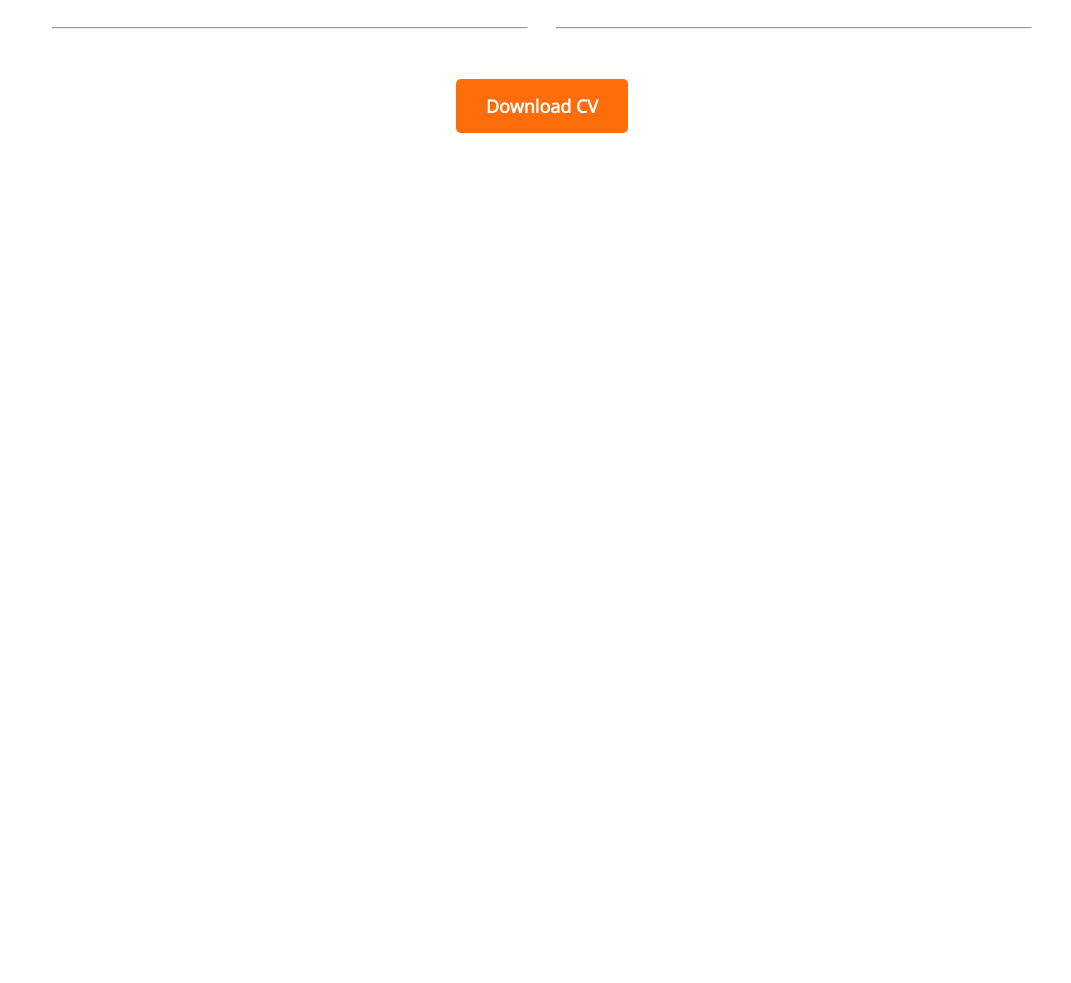
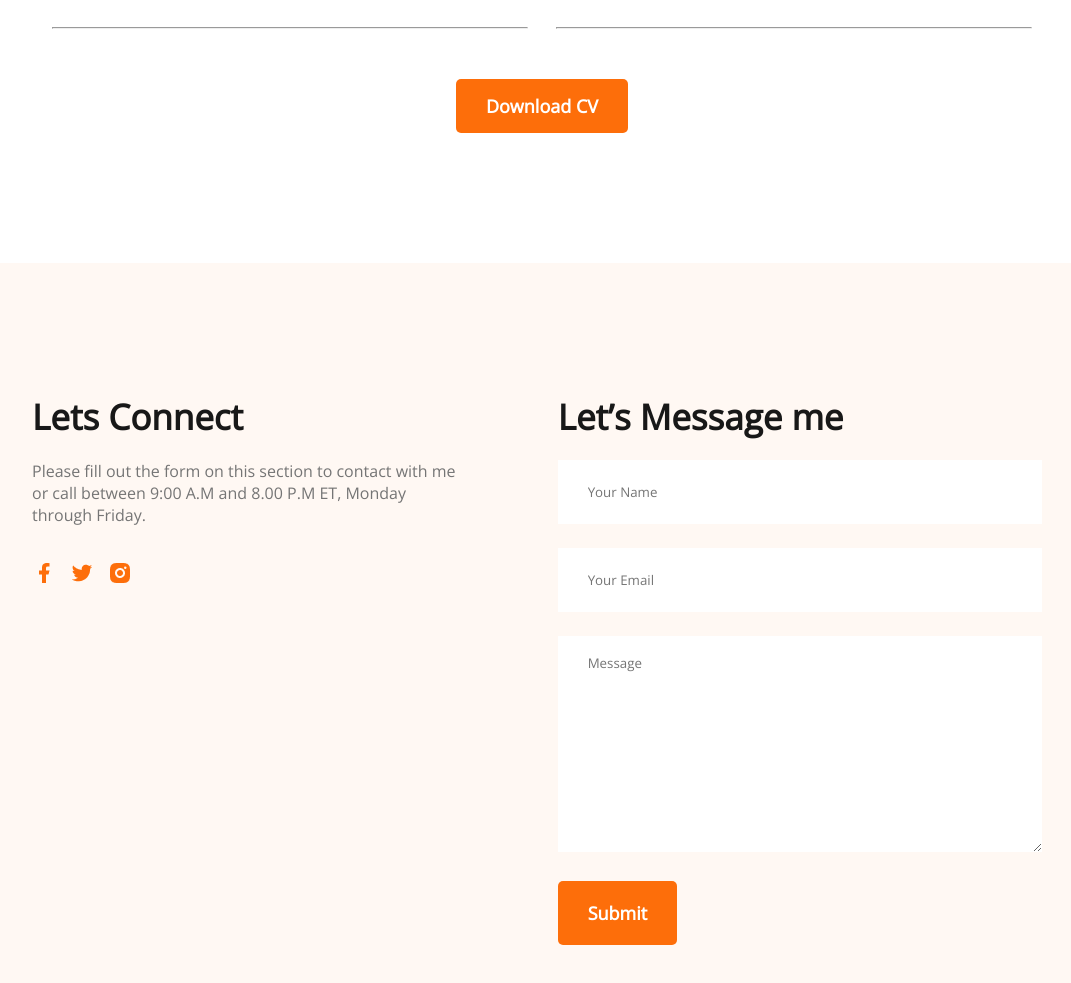
Before and after one commit to mdrohann/developer-portfolio, a plain HTML site: page index.html in a window 1280 px wide. Shown: the part 3003-3986 px from the top of the page, without its empty margins (98-1169 px from the left). Before the commit the page ends 3266 px from the top, so only its background shows below. Drawn offline with nearby package versions, Linux system fonts and the light colour scheme.

Commit message:
contact us added

```diff
--- a/css/portfolio.css
+++ b/css/portfolio.css
@@ -208,3 +208,39 @@ main {
   margin: 50px 0px 0px 0px;
   text-align: center;
 }
+
+/* contact-styles */
+.contact {
+  display: flex;
+  gap: 100px;
+  background: #fff8f3;
+  padding: 130px 200px 100px 130px;
+}
+
+.contact .section-title {
+  text-align: left;
+}
+.contact .section-description {
+  text-align: left;
+  font-size: 16px;
+}
+
+.contact a {
+  text-decoration: none;
+  margin-right: 10px;
+}
+.contact input[type="text"],
+input[type="email"],
+textarea {
+  margin-bottom: 24px;
+  border: 0;
+  width: 100%;
+  padding: 0px 30px;
+}
+.contact textarea {
+  padding: 18px 30px;
+}
+
+input {
+  height: 64px;
+}
--- a/index.html
+++ b/index.html
@@ -195,6 +195,43 @@
       </section>
     </main>
 
+    <!-- contact section -->
+
+    <section class="contact">
+      <div>
+        <h3 class="section-title">Lets Connect</h3>
+        <p class="section-description">
+          Please fill out the form on this section to contact with me or call
+          between 9:00 A.M and 8.00 P.M ET, Monday through Friday.
+        </p>
+        <a href="">
+          <img src="./images/icons/facebook.png" alt="" />
+        </a>
+        <a href="">
+          <img src="./images/icons/twitter.png" alt="" />
+        </a>
+        <a href="">
+          <img src="./images/icons/insta.png" alt="" />
+        </a>
+      </div>
+
+      <div>
+        <h3 class="section-title">Let’s Message me</h3>
+        <form action="">
+          <input type="text" name="" id="" placeholder="Your Name" />
+          <input type="email" name="" id="" placeholder="Your Email" />
+          <textarea
+            name=""
+            id=""
+            cols="30"
+            rows="10"
+            placeholder="Message"
+          ></textarea>
+          <input class="btn-primary" type="submit" value="Submit" />
+        </form>
+      </div>
+    </section>
+
     <footer></footer>
   </body>
 </html>
```
